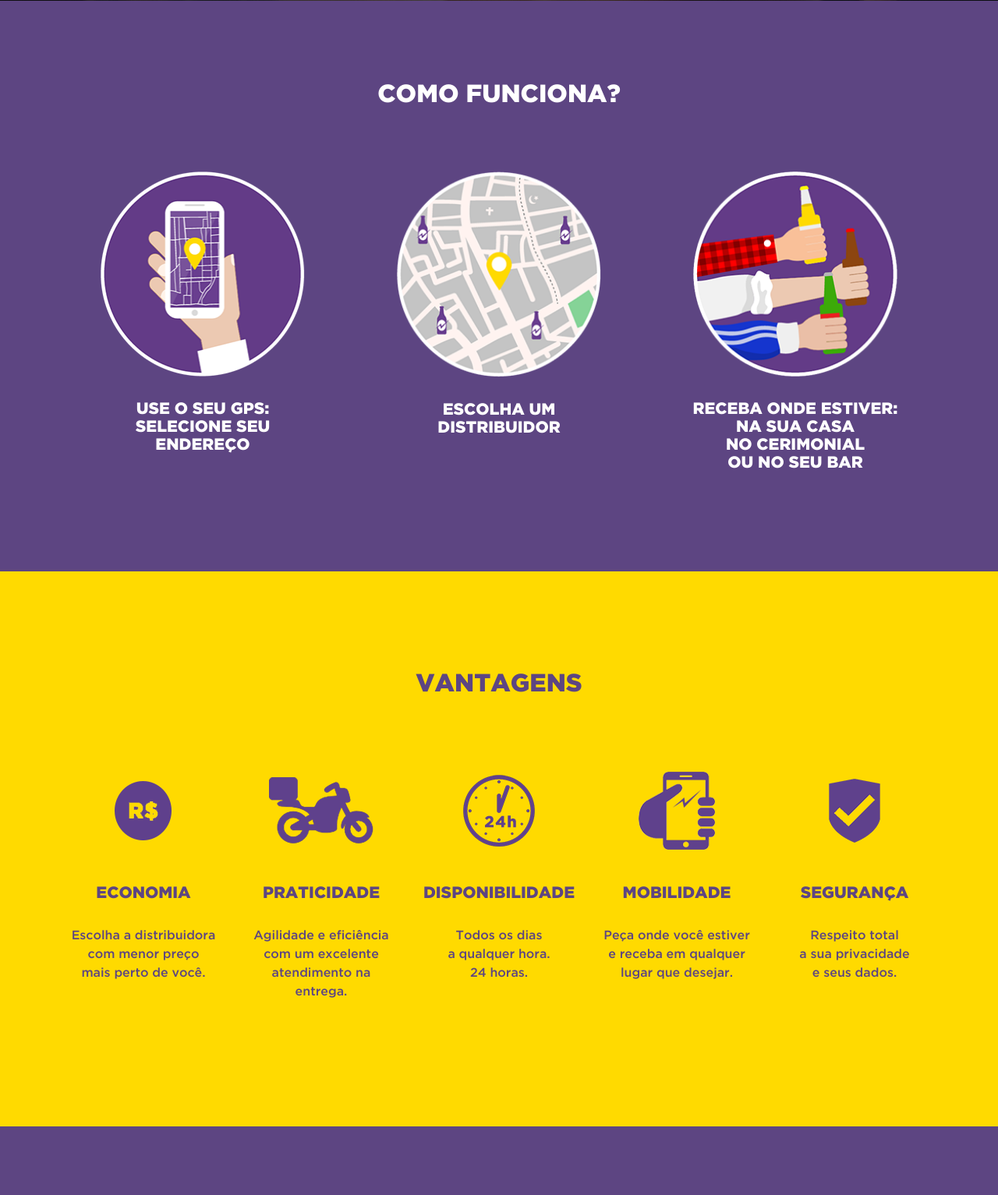
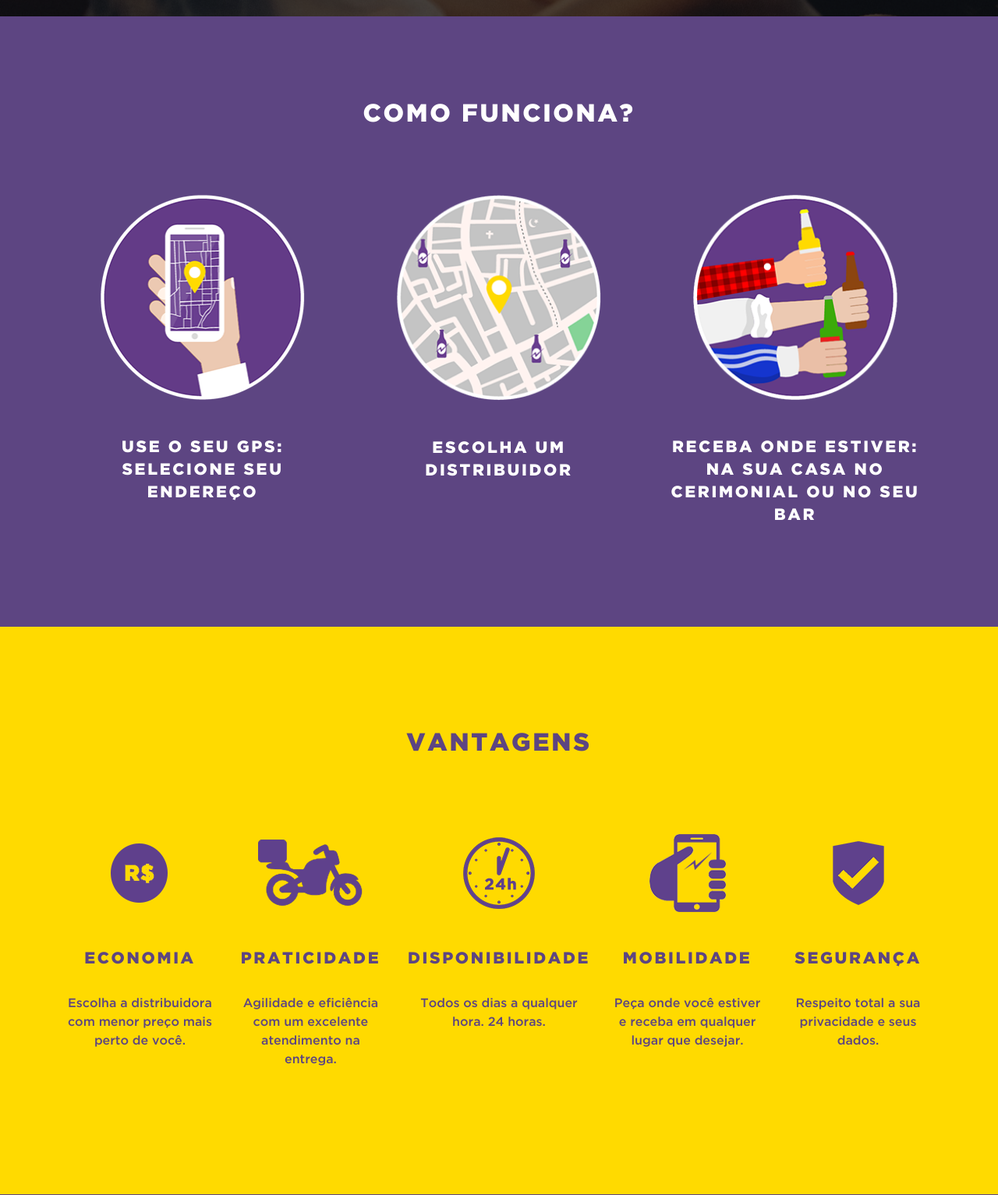
Before and after one commit to williamlagos/brauerei, a Django app: page / in a window 1280 px wide. Shown: the part 747-2280 px from the top of the page at 78% size. Run offline with Django 3.2, Linux system fonts and the light colour scheme; some libraries are stand-ins or nearby versions.

Commit message:
Added some updates to website

```diff
--- a/templates/index.html
+++ b/templates/index.html
@@ -25,7 +25,7 @@
       height: 100% !important;
       font-family: 'Gotham'
     }
-    h1,h2,h3,a,label { font-family: 'Gotham Black'; }
+    h1,h2,h3,h4,h5,a,label { font-family: 'Gotham Black'; letter-spacing:2pt; line-height: 1.4em; }
     h1 {
       margin-top:2.5em;
       margin-bottom:2.5em;
@@ -204,16 +207,16 @@
       <div class="container">
         <div class="row text-center">
           <div class="col-md-4">
-            <img src="{% static "img/gps.png" %}" width="75%" class="img-fluid"/>
-            <h3>USE O SEU GPS: <br> SELECIONE SEU <br> ENDEREÇO</h3>
+            <img src="{% static "img/gps.png" %}" width="75%" style="margin-bottom:1em" class="img-fluid"/>
+            <h3>USE O SEU GPS: SELECIONE SEU ENDEREÇO</h3>
           </div>
           <div class="col-md-4">
-            <img src="{% static "img/mapa.png" %}" width="75%" class="img-fluid"/>
-            <h3>ESCOLHA UM <br> DISTRIBUIDOR</h3>
+            <img src="{% static "img/mapa.png" %}" width="75%" style="margin-bottom:1em" class="img-fluid"/>
+            <h3>ESCOLHA UM DISTRIBUIDOR</h3>
           </div>
           <div class="col-md-4">
-            <img src="{% static "img/bebidas.png" %}" width="75%" class="img-fluid"/>
-            <h3>RECEBA ONDE ESTIVER: <br> NA SUA CASA <br> NO CERIMONIAL <br> OU NO SEU BAR</h3>
+            <img src="{% static "img/bebidas.png" %}" width="75%" style="margin-bottom:1em" class="img-fluid"/>
+            <h3>RECEBA ONDE ESTIVER: NA SUA CASA NO CERIMONIAL OU NO SEU BAR</h3>
           </div>
         </div>
       </div>
@@ -231,27 +234,27 @@
           <div class="col">
             <img src="{% static "img/dinheiro.png" %}" class="img-fluid"/>
             <h3>ECONOMIA</h3>
-            <p>Escolha a distribuidora <br>com menor preço <br>mais perto de você.</p>
+            <p>Escolha a distribuidora com menor preço mais perto de você.</p>
           </div>
           <div class="col">
             <img src="{% static "img/moto.png" %}" class="img-fluid"/>
             <h3>PRATICIDADE</h3>
-            <p>Agilidade e eficiência <br>com um excelente <br>atendimento na entrega.</p>
+            <p>Agilidade e eficiência com um excelente atendimento na entrega.</p>
           </div>
           <div class="col">
             <img src="{% static "img/relogio.png" %}" class="img-fluid"/>
             <h3>DISPONIBILIDADE</h3>
-            <p>Todos os dias <br>a qualquer hora. <br> 24 horas.</p>
+            <p>Todos os dias a qualquer hora. 24 horas.</p>
           </div>
           <div class="col">
             <img src="{% static "img/celular.png" %}" class="img-fluid"/>
             <h3>MOBILIDADE</h3>
-            <p>Peça onde você estiver <br>e receba em qualquer <br>lugar que desejar.</p>
+            <p>Peça onde você estiver e receba em qualquer lugar que desejar.</p>
           </div>
           <div class="col">
             <img src="{% static "img/seguranca.png" %}" class="img-fluid"/>
             <h3>SEGURANÇA</h3>
-            <p>Respeito total <br>a sua privacidade <br>e seus dados.</p>
+            <p>Respeito total a sua privacidade e seus dados.</p>
           </div>
         </div>
       </div>
```
Also changed, not shown: other parts of templates/index.html (+17 -14 lines).
